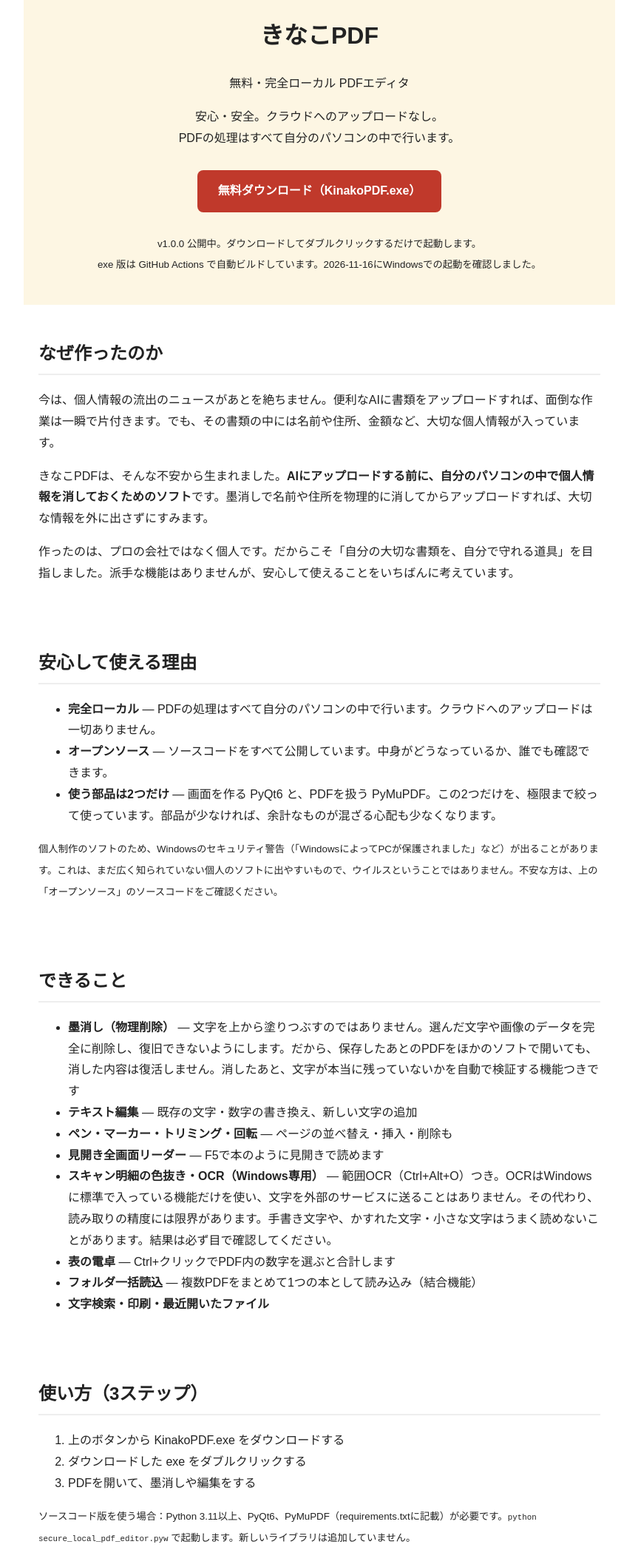
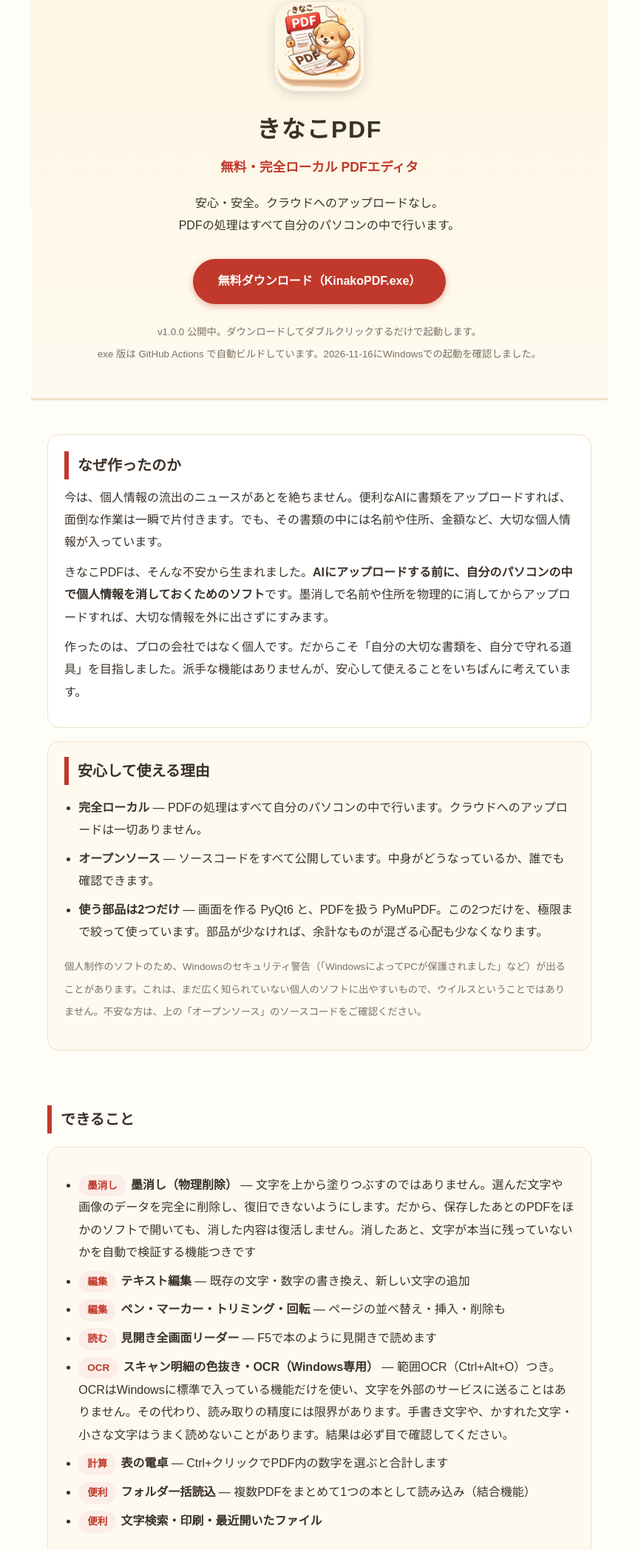
Before and after one commit to kinakopdf/kinakopdf, a plain HTML site: page docs/index.html in a window 1280 px wide. Shown: the part 25-2120 px from the top of the page at 74% size, without its empty margins (208-1071 px from the left). Drawn offline with Linux system fonts and the light colour scheme.

Commit message:
ホームページをブログ風に飾り付け：暖かい色・丸いカード・アイコン表示、内容はそのまま

```diff
--- a/docs/index.html
+++ b/docs/index.html
@@ -5,39 +5,51 @@
 <meta name="viewport" content="width=device-width, initial-scale=1">
 <title>きなこPDF | 無料・完全ローカル PDFエディタ</title>
 <meta name="description" content="きなこPDFは無料で使える、完全ローカルのPDF編集ソフト。クラウドへのアップロードなし。墨消し・OCR・見開きリーダー・表の電卓つき。">
-<!-- 下書き（2026-11-14作成、2026-11-15更新）。公開前チェックリストは README-draft.md を参照。
-サイト名は2026-11-15に「きなこPDF」で決定。
-ダウンロードURL・アフィリエイト枠はプレースホルダーのまま。仮リンクでの公開はしないこと。 -->
 <style>
-body{font-family:sans-serif;line-height:1.8;margin:0;color:#222}
-header,section,footer{max-width:760px;margin:0 auto;padding:24px 20px}
-header{background:#fdf6e3;text-align:center}
-.btn{display:inline-block;background:#c0392b;color:#fff;padding:14px 28px;border-radius:8px;text-decoration:none;font-weight:bold;margin:12px 0}
-.note{background:#f6f6f6;border-left:4px solid #c0392b;padding:12px 16px}
-.slot{border:2px dashed #999;padding:16px;margin:16px 0;color:#555}
-h2{border-bottom:2px solid #eee;padding-bottom:6px}
+:root{--cream:#fdf6e3;--ink:#3a3129;--muted:#7a6f63;--red:#c0392b;--soft:#fffaf0;--line:#f0e2c8}
+*{box-sizing:border-box}
+body{font-family:"Hiragino Kaku Gothic ProN","Yu Gothic",sans-serif;line-height:1.9;margin:0;color:var(--ink);background:#fffdf7}
+header,section,footer{max-width:780px;margin:0 auto;padding:28px 22px}
+header{background:linear-gradient(180deg,#fdf6e3,#fffaf0);text-align:center;border-bottom:3px solid var(--line)}
+header img.icon{width:120px;height:120px;border-radius:28px;box-shadow:0 4px 16px rgba(0,0,0,.15)}
+h1{font-size:2em;margin:12px 0 4px;letter-spacing:.05em}
+.tagline{color:var(--red);font-weight:bold;font-size:1.1em;margin:4px 0 12px}
+.btn{display:inline-block;background:var(--red);color:#fff;padding:15px 34px;border-radius:999px;text-decoration:none;font-weight:bold;margin:14px 0 6px;box-shadow:0 3px 10px rgba(192,57,43,.35)}
+.btn:hover{opacity:.9}
+h2{font-size:1.25em;border:none;margin:0 0 10px;padding-left:12px;border-left:6px solid var(--red)}
+.card{background:var(--soft);border:1px solid var(--line);border-radius:16px;padding:20px 22px;margin:18px 0}
+.note{background:#f6f6f6;border-left:4px solid var(--red);padding:12px 16px;border-radius:0 12px 12px 0}
+.slot{border:2px dashed #bbb;padding:16px;margin:16px 0;color:#555;border-radius:12px;background:#fff}
+ul{padding-left:1.2em}
+li{margin:8px 0}
+small{color:var(--muted)}
+footer{text-align:center;color:var(--muted);border-top:1px solid var(--line)}
+a{color:var(--red)}
+.story{background:#fff;border:1px solid var(--line);border-radius:16px;padding:22px;margin:18px 0}
+.story p{margin:10px 0}
+.pill{display:inline-block;background:#fbeee8;color:var(--red);border-radius:999px;padding:2px 12px;font-size:.85em;font-weight:bold;margin-right:6px}
 </style>
 </head>
 <body>
 <header>
+<img class="icon" src="assets/kinako_pdf.png" alt="きなこPDFのアイコン">
 <h1>きなこPDF</h1>
-<p>無料・完全ローカル PDFエディタ</p>
+<p class="tagline">無料・完全ローカル PDFエディタ</p>
 <p>安心・安全。クラウドへのアップロードなし。<br>PDFの処理はすべて自分のパソコンの中で行います。</p>
-<!-- TODO: ダウンロード先を差し替える。GitHub Releases の公開URLか Googleドライブ公開リンク。
-きなこの仮リンク（48時間で切れる）は使わないこと。 -->
 <a class="btn" href="https://github.com/kinakopdf/kinakopdf/releases/download/v1.0.0/KinakoPDF.exe">無料ダウンロード（KinakoPDF.exe）</a>
 <p><small>v1.0.0 公開中。ダウンロードしてダブルクリックするだけで起動します。<br>
 exe 版は GitHub Actions で自動ビルドしています。2026-11-16にWindowsでの起動を確認しました。</small></p>
 </header>
 
 <section>
+<div class="story">
 <h2>なぜ作ったのか</h2>
 <p>今は、個人情報の流出のニュースがあとを絶ちません。便利なAIに書類をアップロードすれば、面倒な作業は一瞬で片付きます。でも、その書類の中には名前や住所、金額など、大切な個人情報が入っています。</p>
 <p>きなこPDFは、そんな不安から生まれました。<strong>AIにアップロードする前に、自分のパソコンの中で個人情報を消しておくためのソフト</strong>です。墨消しで名前や住所を物理的に消してからアップロードすれば、大切な情報を外に出さずにすみます。</p>
 <p>作ったのは、プロの会社ではなく個人です。だからこそ「自分の大切な書類を、自分で守れる道具」を目指しました。派手な機能はありませんが、安心して使えることをいちばんに考えています。</p>
-</section>
+</div>
 
-<section>
+<div class="card">
 <h2>安心して使える理由</h2>
 <ul>
 <li><strong>完全ローカル</strong> — PDFの処理はすべて自分のパソコンの中で行います。クラウドへのアップロードは一切ありません。</li>
@@ -45,30 +57,35 @@ exe 版は GitHub Actions で自動ビルドしています。2026-11-16にWindo
 <li><strong>使う部品は2つだけ</strong> — 画面を作る PyQt6 と、PDFを扱う PyMuPDF。この2つだけを、極限まで絞って使っています。部品が少なければ、余計なものが混ざる心配も少なくなります。</li>
 </ul>
 <p><small>個人制作のソフトのため、Windowsのセキュリティ警告（「WindowsによってPCが保護されました」など）が出ることがあります。これは、まだ広く知られていない個人のソフトに出やすいもので、ウイルスということではありません。不安な方は、上の「オープンソース」のソースコードをご確認ください。</small></p>
+</div>
 </section>
 
 <section>
 <h2>できること</h2>
+<div class="card">
 <ul>
-<li><strong>墨消し（物理削除）</strong> — 文字を上から塗りつぶすのではありません。選んだ文字や画像のデータを完全に削除し、復旧できないようにします。だから、保存したあとのPDFをほかのソフトで開いても、消した内容は復活しません。消したあと、文字が本当に残っていないかを自動で検証する機能つきです</li>
-<li><strong>テキスト編集</strong> — 既存の文字・数字の書き換え、新しい文字の追加</li>
-<li><strong>ペン・マーカー・トリミング・回転</strong> — ページの並べ替え・挿入・削除も</li>
-<li><strong>見開き全画面リーダー</strong> — F5で本のように見開きで読めます</li>
-<li><strong>スキャン明細の色抜き・OCR（Windows専用）</strong> — 範囲OCR（Ctrl+Alt+O）つき。OCRはWindowsに標準で入っている機能だけを使い、文字を外部のサービスに送ることはありません。その代わり、読み取りの精度には限界があります。手書き文字や、かすれた文字・小さな文字はうまく読めないことがあります。結果は必ず目で確認してください。</li>
-<li><strong>表の電卓</strong> — Ctrl+クリックでPDF内の数字を選ぶと合計します</li>
-<li><strong>フォルダ一括読込</strong> — 複数PDFをまとめて1つの本として読み込み（結合機能）</li>
-<li><strong>文字検索・印刷・最近開いたファイル</strong></li>
+<li><span class="pill">墨消し</span><strong>墨消し（物理削除）</strong> — 文字を上から塗りつぶすのではありません。選んだ文字や画像のデータを完全に削除し、復旧できないようにします。だから、保存したあとのPDFをほかのソフトで開いても、消した内容は復活しません。消したあと、文字が本当に残っていないかを自動で検証する機能つきです</li>
+<li><span class="pill">編集</span><strong>テキスト編集</strong> — 既存の文字・数字の書き換え、新しい文字の追加</li>
+<li><span class="pill">編集</span><strong>ペン・マーカー・トリミング・回転</strong> — ページの並べ替え・挿入・削除も</li>
+<li><span class="pill">読む</span><strong>見開き全画面リーダー</strong> — F5で本のように見開きで読めます</li>
+<li><span class="pill">OCR</span><strong>スキャン明細の色抜き・OCR（Windows専用）</strong> — 範囲OCR（Ctrl+Alt+O）つき。OCRはWindowsに標準で入っている機能だけを使い、文字を外部のサービスに送ることはありません。その代わり、読み取りの精度には限界があります。手書き文字や、かすれた文字・小さな文字はうまく読めないことがあります。結果は必ず目で確認してください。</li>
+<li><span class="pill">計算</span><strong>表の電卓</strong> — Ctrl+クリックでPDF内の数字を選ぶと合計します</li>
+<li><span class="pill">便利</span><strong>フォルダ一括読込</strong> — 複数PDFをまとめて1つの本として読み込み（結合機能）</li>
+<li><span class="pill">便利</span><strong>文字検索・印刷・最近開いたファイル</strong></li>
 </ul>
+</div>
 </section>
 
 <section>
 <h2>使い方（3ステップ）</h2>
+<div class="card">
 <ol>
 <li>上のボタンから KinakoPDF.exe をダウンロードする</li>
 <li>ダウンロードした exe をダブルクリックする</li>
 <li>PDFを開いて、墨消しや編集をする</li>
 </ol>
 <p><small>ソースコード版を使う場合：Python 3.11以上、PyQt6、PyMuPDF（requirements.txtに記載）が必要です。<code>python secure_local_pdf_editor.pyw</code> で起動します。新しいライブラリは追加していません。</small></p>
+</div>
 </section>
 
 <section>
@@ -85,7 +102,6 @@ exe 版は GitHub Actions で自動ビルドしています。2026-11-16にWindo
 <li>OCR（スキャン色抜き・範囲OCR）はWindows専用です。色抜き以外の編集機能はどのOSでも使えます。</li>
 <li>墨消し自体は、文字や画像のデータを完全に削除し、復旧できないようにします。自動の検証は文字層が中心で、画像や図形の残りまでは完全には確認していません。とくに大切な部分は、保存後にご自身でも目でご確認ください。</li>
 <li>パスワード付きPDFを上書き保存すると、暗号化が解除される場合があります。保存時の確認ダイアログをよく読んでから選んでください。</li>
-<li>OCR（スキャン色抜き・範囲OCR）はWindows専用です。色抜き以外の編集機能はどのOSでも使えます。</li>
 </ul>
 </div>
 </section>
```
Also changed, not shown: docs/assets/kinako_pdf.png (added).
